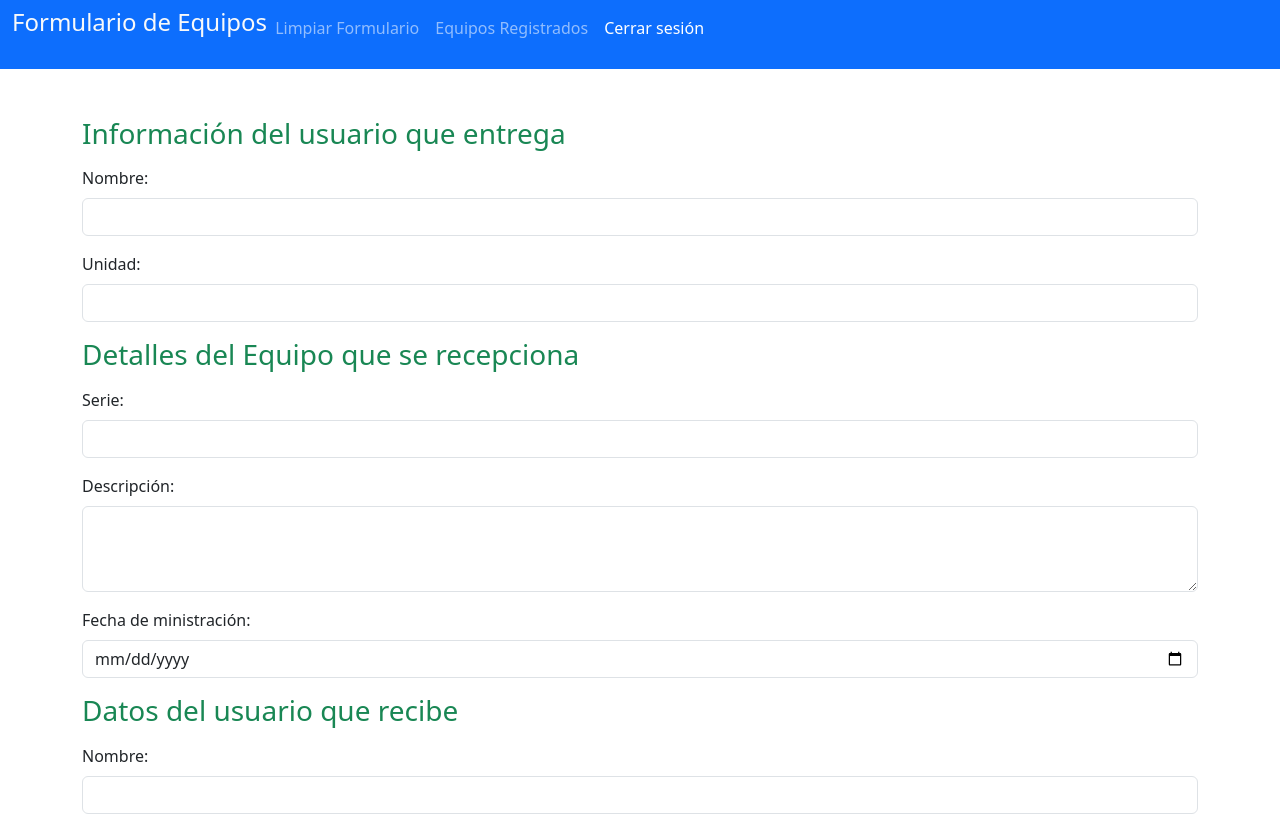
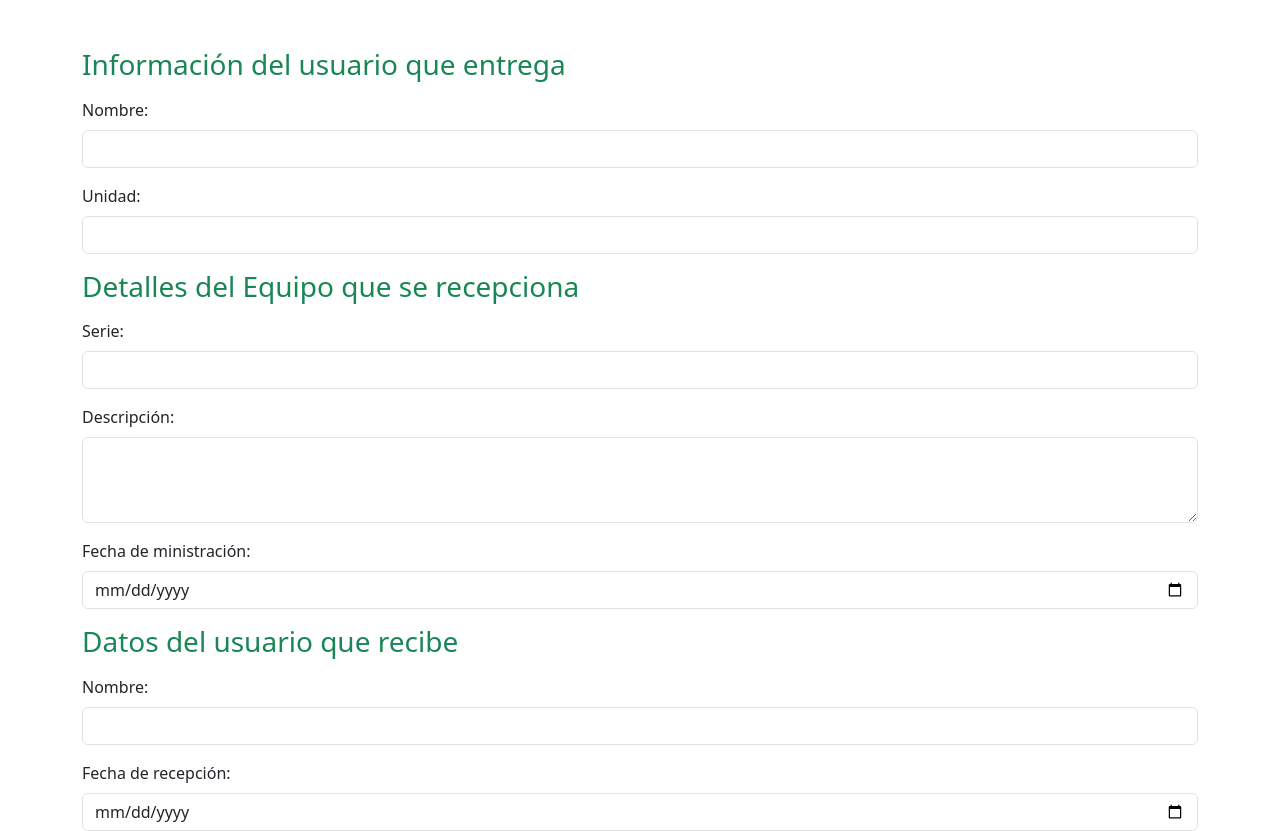
Before and after one commit to Ebgmoreno/CEEFA, an Angular app: page /formulario in a window 1280 px wide. Shown: the top 831 px of the page. Built offline with nearby package versions, Linux system fonts and the light colour scheme.

Commit message:
Sin cinta

```diff
--- a/src/app/app.component.ts
+++ b/src/app/app.component.ts
@@ -2,7 +2,6 @@ import { Component } from '@angular/core';
 import { LoginComponent } from './usuarios/login/login.component';
 import { HomeComponent } from './home/home.component';
 import { RouterOutlet } from '@angular/router';
-import { Routes } from '@angular/router';
 import { FormularioEquipoComponent } from './formulario-equipo/formulario-equipo.component';
 
 @Component({
--- a/src/app/formulario-equipo/formulario-equipo.component.html
+++ b/src/app/formulario-equipo/formulario-equipo.component.html
@@ -1,35 +1,9 @@
-  <nav class="navbar navbar-expand-lg bg-primary" data-bs-theme="dark">
-    <div class="container-fluid">
-
-      <div class="collapse navbar-collapse" id="navbarColor01">
-        <ul class="navbar-nav me-auto">
-
-          <h4><p class="text-light">Formulario de Equipos</p></h4>
-
-          <li class="nav-item">
-            <a class="nav-link" href="#">Limpiar Formulario</a>
-          </li>
-
-          <li class="nav-item">
-            <a class="nav-link" href="#">Equipos Registrados</a>
-          </li>
-
-            <li class="nav-item">
-              <a class="nav-link active" href="#">Cerrar sesión
-                <span class="visually-hidden">(current)</span>
-              </a>
-
-          </li>
-        </ul>
-      </div>
-    </div>
-  </nav>
-
-  <div class="container mt-5">
+<div class="container mt-5">
 
     <h3> <p class="text-success">Información del usuario que entrega</p> </h3>
 
     <div class="mb-3">
+
       <label for="nombreEntrega" class="form-label">Nombre:</label>
       <input type="text" class="form-control" id="nombreEntrega" name="nombreEntrega" required>
     </div>
--- a/src/main.ts
+++ b/src/main.ts
@@ -3,12 +3,12 @@ import { AppComponent } from './app/app.component';
 import { provideRouter } from '@angular/router';
 import { HomeComponent } from './app/home/home.component';
 import { FormularioEquipoComponent } from './app/formulario-equipo/formulario-equipo.component';
-import { LoginComponent } from './app/usuarios/login/login.component'; // Asegúrate de importar LoginComponent
+import { LoginComponent } from './app/usuarios/login/login.component';
 
 const routes = [
   { path: 'home', component: HomeComponent },
   { path: 'formulario', component: FormularioEquipoComponent },
-  { path: '', component: LoginComponent } // Ruta para el login
+  { path: '', component: LoginComponent }
 ];
 
 bootstrapApplication(AppComponent, {
```
Also changed, not shown: src/app/formulario-equipo/formulario-equipo.component.ts (+6 -6 lines).
